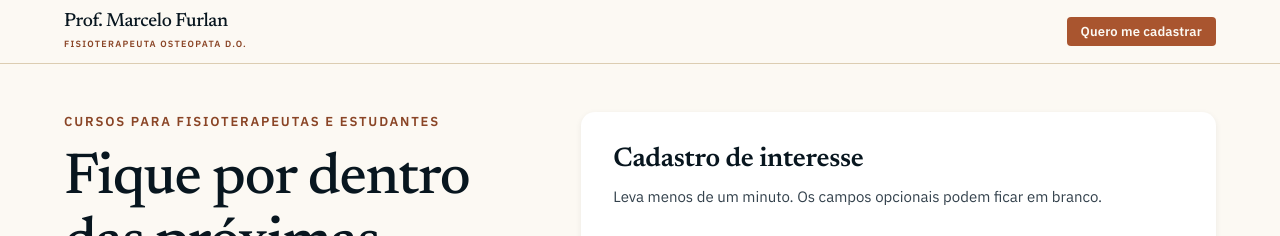
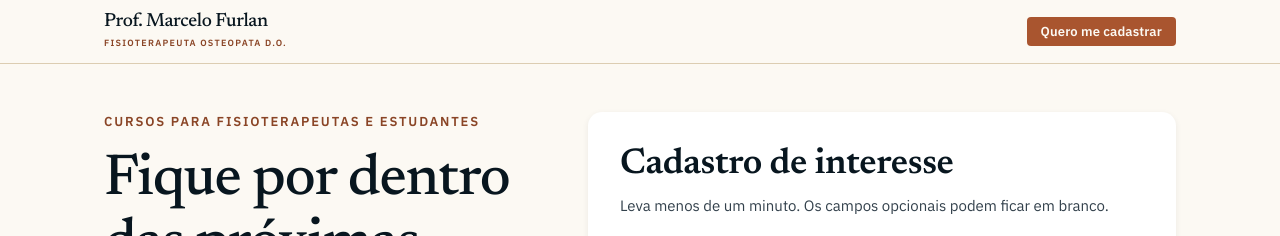
Before and after one commit to marcelofurlanfisio/cadastro, a plain HTML site: page index.html in a window 1280 px wide. Shown: the top 236 px of the page. Drawn offline with Linux system fonts and the light colour scheme.

Commit message:
Padroniza layout com as landings: largura 1200px, h2 36px, entrelinha 1.6 e z-index do cabeçalho; define --radius-pill
Co-Authored-By: Claude Haiku 5.5 <noreply@anthropic.com>
Claude-Session: https://claude.ai/code/session_01VpYV5qFMV1icAjU4c4Ty92

```diff
--- a/index.html
+++ b/index.html
@@ -42,7 +42,7 @@
   --page-margin:24px;--page-margin-lg:64px;
   --radius-sm:2px;--radius-md:4px;--radius-xl:14px;
   --bw-hairline:1px;--bw-default:1.5px;--bw-rule:3px;--bw-marker:6px;
-  --fs-display-2:58px;--fs-h2:27px;--fs-h3:22px;--fs-body-lg:19px;--fs-body:17px;--fs-body-sm:15px;--fs-label:13px;--fs-micro:11px;
+  --fs-display-2:58px;--fs-h2:36px;--fs-h3:22px;--fs-body-lg:19px;--fs-body:17px;--fs-body-sm:15px;--fs-label:13px;--fs-micro:11px;--radius-pill:999px;
   --ls-display:-0.02em;--ls-heading:-0.01em;--ls-eyebrow:0.14em;--ls-mono:0.04em;
   --measure:64ch;--measure-tight:44ch;
   --shadow-xs:0 1px 2px rgba(16,24,32,.06);--shadow-sm:0 2px 6px rgba(16,24,32,.07);
@@ -59,13 +59,13 @@
 
 *,*::before,*::after{box-sizing:border-box}
 html{scroll-behavior:smooth;scroll-padding-top:80px}
-body{margin:0;font-family:var(--font-ui);font-size:var(--fs-body);line-height:1.55;color:var(--text-body);background:var(--surface-page);-webkit-font-smoothing:antialiased}
-h1,h2,h3{font-family:var(--font-display);color:var(--text-heading);margin:0;font-weight:600;letter-spacing:var(--ls-heading);line-height:1.22}
+body{margin:0;font-family:var(--font-ui);font-size:var(--fs-body);line-height:1.6;color:var(--text-body);background:var(--surface-page);-webkit-font-smoothing:antialiased}
+h1,h2,h3{font-family:var(--font-display);color:var(--text-heading);margin:0;font-weight:600;letter-spacing:var(--ls-heading);line-height:1.18}
 p{margin:0;text-wrap:pretty}
 a{color:var(--text-link);text-decoration:underline;text-decoration-thickness:1px;text-underline-offset:3px;transition:color var(--dur-fast) var(--ease-standard)}
 a:hover{color:var(--text-link-hover);text-decoration-thickness:2px}
 :focus-visible{outline:2px solid var(--focus-ring);outline-offset:2px}
-.wrap{max-width:1280px;margin:0 auto;padding:0 var(--page-margin)}
+.wrap{max-width:1200px;margin:0 auto;padding:0 var(--page-margin)}
 @media (min-width:900px){.wrap{padding:0 var(--page-margin-lg)}}
 
 /* Componentes do sistema, em HTML puro */
@@ -94,7 +94,7 @@ a:hover{color:var(--text-link-hover);text-decoration-thickness:2px}
 .callout strong{display:block;color:inherit;font-weight:600;margin-bottom:2px}
 
 /* Barra superior */
-.topbar{position:sticky;top:0;z-index:10;height:64px;display:flex;align-items:center;background:var(--surface-page);border-bottom:var(--bw-hairline) solid transparent;transition:background-color var(--dur-base) var(--ease-standard),border-color var(--dur-base) var(--ease-standard)}
+.topbar{position:sticky;top:0;z-index:20;height:64px;display:flex;align-items:center;background:var(--surface-page);border-bottom:var(--bw-hairline) solid transparent;transition:background-color var(--dur-base) var(--ease-standard),border-color var(--dur-base) var(--ease-standard)}
 .topbar{border-bottom-color:#dccdb2}
 .topbar.scrolled{background:rgba(252,249,243,.88);backdrop-filter:blur(8px);-webkit-backdrop-filter:blur(8px);border-bottom-color:#dccdb2}
 .topbar .wrap{width:100%;display:flex;align-items:center;justify-content:space-between;gap:var(--sp-4)}
```
